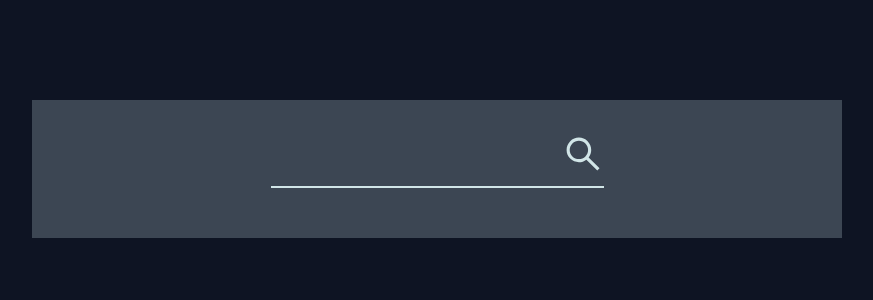
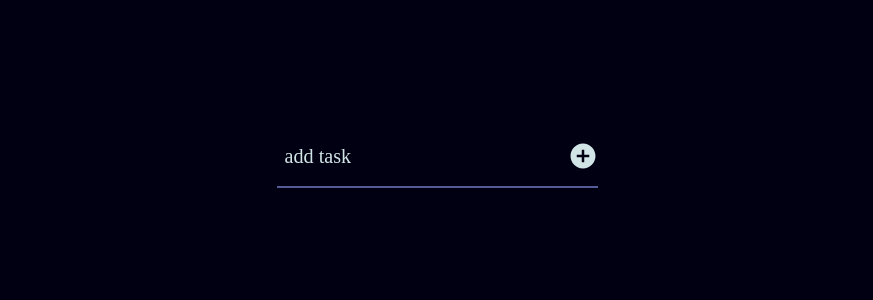
Before and after one commit to PedroHenrique-git/ToDoListReact, a React (Create React App) app: page / in a window 1280 px wide. Shown: the top 300 px of the page, without its empty margins (203-1076 px from the left). Built offline with nearby package versions, Linux system fonts and the light colour scheme; a web font is replaced by a local one.

Commit message:
mudanças

```diff
--- a/src/index.jsx
+++ b/src/index.jsx
@@ -1,10 +1,13 @@
 import { StrictMode } from 'react';
 import ReactDOM from 'react-dom';
+import { ToastContainer } from 'react-toastify';
 import App from './App';
 import './style/index.scss';
+import 'react-toastify/dist/ReactToastify.css';
 
 ReactDOM.render(
   <StrictMode>
+    <ToastContainer />
     <App />
   </StrictMode>,
   document.getElementById('root'),
--- a/src/pages/Index/Index.jsx
+++ b/src/pages/Index/Index.jsx
@@ -1,8 +1,9 @@
 import './index.scss';
-import { AiOutlineSearch } from 'react-icons/ai';
+import { RiAddCircleFill } from 'react-icons/ri';
 import { FaRegEdit } from 'react-icons/fa';
 import { BsFillTrashFill } from 'react-icons/bs';
-import { useState, useRef } from 'react';
+import { useState, useRef, useEffect } from 'react';
+import { toast } from 'react-toastify';
 
 export default function Index() {
   const [task, setTask] = useState('');
@@ -11,8 +12,32 @@ export default function Index() {
   const nameTask = useRef(null);
   const inputEdit = useRef(null);
 
+  useEffect(() => {
+    const savedTasks = localStorage.getItem('tasks');
+
+    if (savedTasks) {
+      setTasks(JSON.parse(savedTasks));
+    }
+  }, []);
+
+  useEffect(() => {
+    localStorage.setItem('tasks', JSON.stringify(tasks));
+  }, [tasks]);
+
+  const checkIfExistsTask = (item) => {
+    const index = tasks.findIndex((value) => value === item);
+    if (index !== -1) return true;
+    return false;
+  };
+
   const addTask = (item) => {
-    setTasks([...tasks, item]);
+    if (!checkIfExistsTask(item) && item) {
+      setTasks([...tasks, item]);
+      setTask('');
+      toast.success('task created successfully');
+    } else {
+      toast.error('task already exists or invalid value');
+    }
   };
 
   const removeTask = (index) => {
@@ -28,11 +53,21 @@ export default function Index() {
 
   const handleFocusOutEdit = (index) => {
     const copyState = [...tasks];
-    if (!taskEdit) return;
+
+    if (!taskEdit || checkIfExistsTask(taskEdit)) {
+      toast.error('task already exists or invalid value');
+
+      nameTask.current.style.display = 'block';
+      inputEdit.current.style.display = 'none';
+
+      return;
+    }
+
     copyState.splice(index, 1, taskEdit);
     setTasks(copyState);
     nameTask.current.style.display = 'block';
     inputEdit.current.style.display = 'none';
+    toast.success('task edited successfully');
   };
 
   const handleSubmit = (e) => {
@@ -46,9 +81,15 @@ export default function Index() {
         <div className="task_section-wrap">
           <div className="task_form">
             <form onSubmit={(e) => handleSubmit(e)}>
-              <input type="text" onChange={(e) => setTask(e.target.value)} />
+              <input
+                type="text"
+                placeholder="add task"
+                onChange={(e) => setTask(e.target.value)}
+                value={task}
+                autoComplete="off"
+              />
               <button type="submit">
-                <AiOutlineSearch size={42} color="#d1e5e7" />
+                <RiAddCircleFill size={30} />
               </button>
             </form>
           </div>
@@ -59,8 +100,10 @@ export default function Index() {
                   ref={inputEdit}
                   className="edit_input"
                   type="text"
+                  placeholder="edit task"
                   onBlur={() => handleFocusOutEdit(index)}
                   onChange={(e) => setTaskEdit(e.target.value)}
+                  autoComplete="off"
                 />
                 <p ref={nameTask}>{value}</p>
                 <div className="task_actions">
--- a/src/pages/Index/index.scss
+++ b/src/pages/Index/index.scss
@@ -1,13 +1,13 @@
 $color1: #000000;
 $color2: #0e1423;
-$color3: #3c4653;
+$color3: #0F2027;
 $color4: #a0b2ca;
 $color5: #d1e5e7;
+$roxo: #545c98;
 
 .principal_container {
 
     .task_section {
-        background: $color3;
         max-width: 760px;
         margin: 100px auto 0 auto;
         padding: 25px;
@@ -17,11 +17,17 @@ $color5: #d1e5e7;
         align-items: center;
         flex-direction: column;
 
+        .task_section-wrap {
+            display: flex;
+            flex-direction: column;
+            align-items: center;
+            justify-content: center;
+        }
+
         .task_form {
-            width: 100%;
 
             form {
-                border-bottom: 2px solid $color5;
+                border-bottom: 2px solid $roxo;
                 display: flex;
                 align-items: center;
                 justify-content: center;
@@ -37,7 +43,8 @@ $color5: #d1e5e7;
                     width: 90%;
 
                     &::placeholder {
-                        font-size: 1.4em;
+                        color: $color5;
+                        font-size: .9em;
                     }
                 }
 
@@ -45,19 +52,42 @@ $color5: #d1e5e7;
                     border: none;
                     background: transparent;
                     cursor: pointer;
+                    display: flex;
+
+                    svg {
+                        color: $color5 !important;
+                    }
                 }
             }
         }
 
         .tasks_list {
-            margin-top: 25px;
+            margin-top: 40px;
             width: 100%;
+            max-height: 600px;
+            padding: 10px;
+            overflow-y: auto;
+
+            &::-webkit-scrollbar {
+                width: .5em;
+            }
+
+            &::-webkit-scrollbar-track {
+                border-radius: 10px;
+            }
+
+            &::-webkit-scrollbar-thumb {
+                background: $color5;
+                border-radius: 10px;
+            }
 
             .task {
+                background: #212d4e;
                 display: flex;
                 align-items: center;
                 justify-content: space-between;
-                width: 100%;
+                padding: 10px;
+                margin-top: 10px;
 
                 p {
                     color: $color5;
@@ -82,7 +112,7 @@ $color5: #d1e5e7;
 
                         svg {
                             color: $color5;
-                            font-size: 2.2em;
+                            font-size: 1.8em;
                         }
                     }
                 }
@@ -98,6 +128,11 @@ $color5: #d1e5e7;
                     padding: 2px 8px;
                     width: 75%;
                     display: none;
+
+                    &::placeholder {
+                        color: $color5;
+                        font-size: .9em;
+                    }
                 }
             }
         }
--- a/src/style/index.scss
+++ b/src/style/index.scss
@@ -1,7 +1,7 @@
 @import url('https://fonts.googleapis.com/css2?family=Gorditas&family=Kadwa&display=swap');
 
 $font-weight-padrao: 100;
-$background: #0e1423;
+$background: #000012;
 
 * {
     margin: 0;
```
